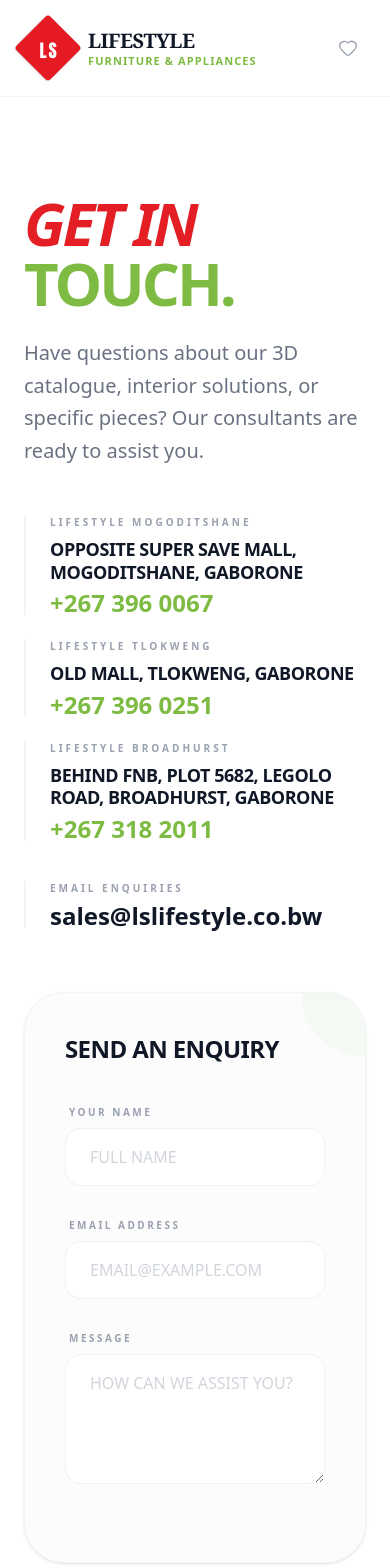
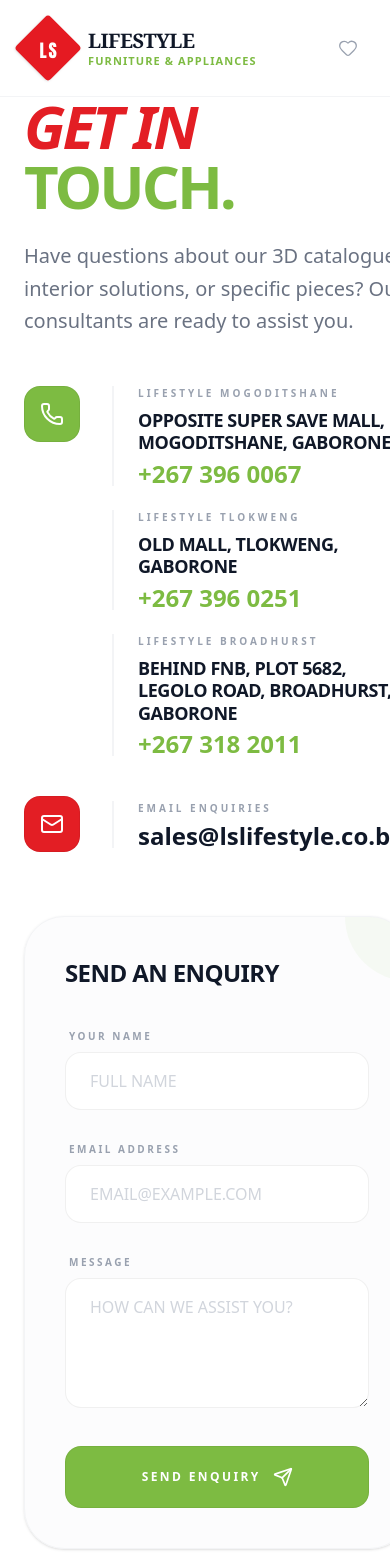
Before and after one commit to Digitwin-xr/LS-furniture, a Next.js app: page /contact in a window 390 px wide. Shown: the top 1568 px of the page. Built offline with nearby package versions, Linux system fonts and the light colour scheme; no server answers.

Commit message:
fix: catalogue rendering on mobile - relax CSS reset and fix sticky header overlap

```diff
--- a/app/globals.css
+++ b/app/globals.css
@@ -446,71 +446,49 @@
    ═══════════════════════════════════════ */
 
 @media (max-width: 767px) {
-  /* 1. Global Reset for GPU Effects */
+  /* 1. Targeted Reset for GPU-heavy effects (Blurs/Filters) */
   * {
     backdrop-filter: none !important;
     -webkit-backdrop-filter: none !important;
     filter: none !important;
-    mix-blend-mode: normal !important;
-    will-change: auto !important;
   }
 
   body, html {
     background-color: #F6F6F6 !important;
     overflow-x: hidden !important;
     position: relative;
-    transform: none !important;
-    perspective: none !important;
-    transform-style: flat !important;
-    backface-visibility: visible !important;
   }
 
-  /* 2. Disable heavy canvas animations */
-  canvas {
-    max-width: 100vw !important;
-    max-height: 100vh !important;
-    pointer-events: auto;
-  }
-
-  /* 3. Simplify UI Overlays & Shadows */
-  .summer-glow-bg::before,
-  .spotlight-glow::before,
-  .summer-badge-glow::before,
-  .shadow-xl, .shadow-2xl, .shadow-premium {
-    display: none !important;
-    box-shadow: none !important;
-    background: none !important;
-  }
-
-  /* 4. Layering & Transform Fixes */
-  header, nav, aside, main, section, div, article, span, h1, h2, h3, p {
-    transform: none !important;
-    perspective: none !important;
-    transform-style: flat !important;
-  }
-
-  header, nav, aside, main {
-    position: relative;
-    z-index: 10 !important;
-  }
-
-  /* 5. Disable ALL animations for total stability in Phase 3 */
-  .animate-pulse-subtle,
-  .animate-summer-glow,
-  .animate-marquee,
-  .animate-float,
+  /* 2. Force visibility for elements that start at 0 opacity */
   .animate-in,
-  .animate-pulse,
-  .animate-spin,
-  .animate-bounce,
-  .transition-all, .transition-colors, .transition-transform {
+  .md\:animate-in,
+  [class*="animate-"] {
+    opacity: 1 !important;
+    visibility: visible !important;
     animation: none !important;
     transition: none !important;
     transform: none !important;
+    will-change: auto !important;
+  }
+
+  /* 3. Global Transform/Perspective Suppression for UI stability */
+  /* Remove universal * reset that was breaking layout transforms */
+
+  /* 4. Layering & Essential Z-Index */
+  header, nav {
+    position: fixed;
+    z-index: 100 !important;
   }
 
   /* Simple borders instead of shadows for mobile hierarchy */
-  .rounded-2xl, .rounded-xl, .rounded-3xl {
-    border: 1px solid rgba(0,0,0,0.05) !important;
+  .rounded-2xl, .rounded-xl, .rounded-3xl, .card-elevated {
+    box-shadow: none !important;
+    border: 1px solid rgba(0,0,0,0.06) !important;
+  }
+
+  .summer-glow-bg::before,
+  .spotlight-glow::before,
+  .summer-badge-glow::before {
+    display: none !important;
   }
 }
--- a/components/SmartGrid.tsx
+++ b/components/SmartGrid.tsx
@@ -70,7 +70,7 @@
       </aside>
 
       {/* Mobile Category Row */}
-      <div className="flex md:hidden overflow-x-auto gap-2 pb-3 px-4 sticky top-[72px] z-40 bg-white border-b border-gray-100 w-full no-scrollbar">
+      <div className="flex md:hidden overflow-x-auto gap-2 pb-3 px-4 sticky top-[96px] z-40 bg-white border-b border-gray-100 w-full no-scrollbar">
         {ORDERED_CATEGORIES.map((cat) => (
           <button
             key={cat}
@@ -126,15 +126,14 @@
             {filteredProducts.map((product, idx) => (
               <div
                 key={product.SKU}
-                className="md:animate-in md:fade-in md:slide-in-from-bottom duration-700"
-                style={{ animationDelay: `${idx * 40}ms` }}
+                className="transition-opacity duration-300"
               >
                 <ProductCard product={product} />
               </div>
             ))}
           </div>
         ) : (
-          <div className="flex flex-col items-center justify-center py-32 text-center animate-in zoom-in duration-500">
+          <div className="flex flex-col items-center justify-center py-32 text-center">
             <div className="w-20 h-20 bg-brand-sand/30 rounded-[30px] flex items-center justify-center mb-6">
               <FilterX className="w-10 h-10 text-brand-charcoal/20" />
             </div>
```
